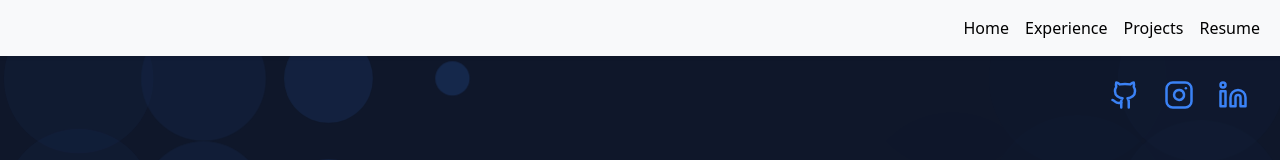
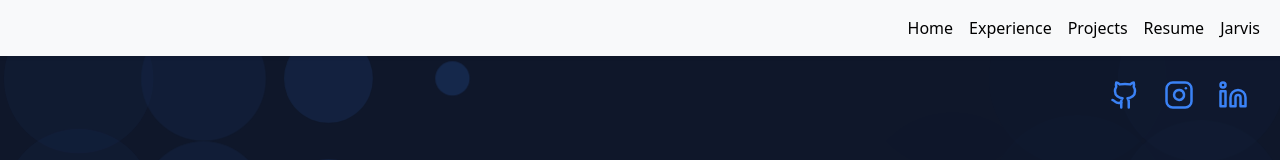
Before and after one commit to omshewale30/portfolio-new, a React (Vite) app: page / in a window 1280 px wide. Shown: the top 160 px of the page. Built offline with nearby package versions, Linux system fonts and the light colour scheme.

Commit message:
Link to Jarvis

```diff
--- a/src/components/Navbar.jsx
+++ b/src/components/Navbar.jsx
@@ -210,6 +210,20 @@ const Header = () => {
                                 Resume
                             </a>
                         </li>
+                        <li className="nav-item">
+                            <a
+                                className="nav-link"
+                                href="#"
+                                onClick={(e) => {
+                                    e.preventDefault();
+                                    window.location.assign("https://jarvis-interface-c0ragd5ze-omshewale30s-projects.vercel.app/");
+                                }}
+                            >
+                                Jarvis
+                            </a>
+                        </li>
+
+
 
                     </ul>
                 </div>
```
